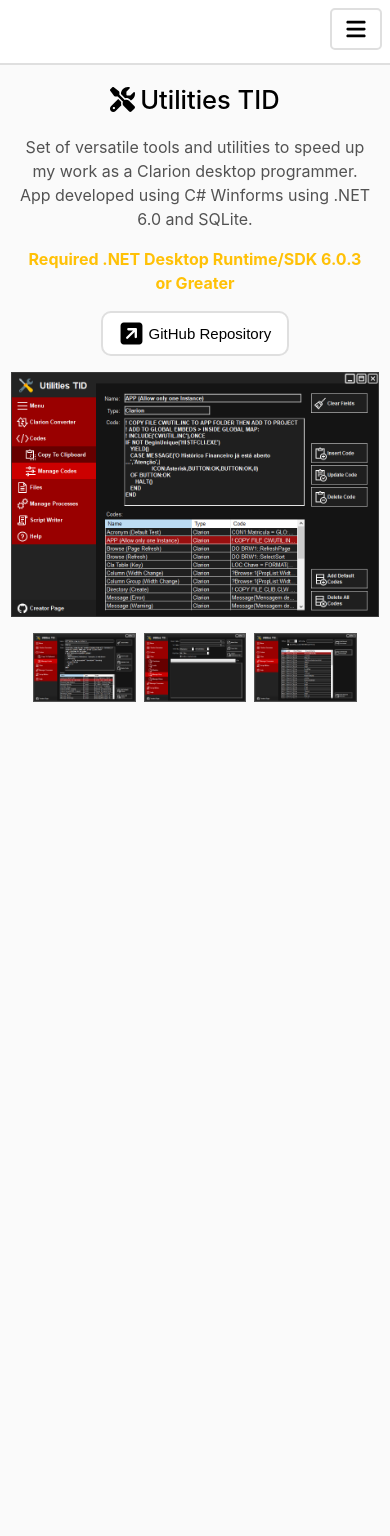
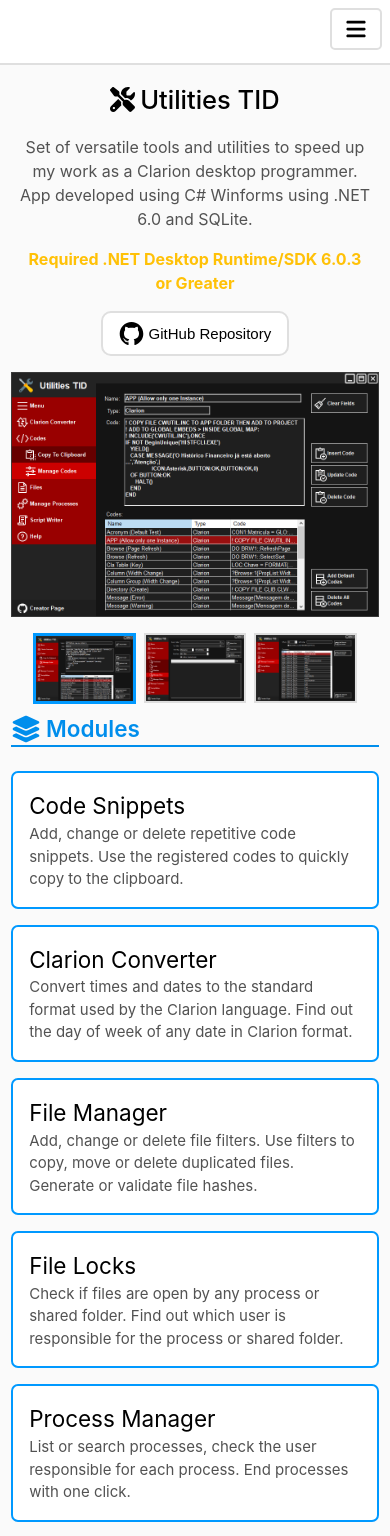
Before and after one commit to Neerosh/neerosh-website-frontend, a Vue app: page /projects/UtilitiesTid in a window 390 px wide. Shown: the top 1536 px of the page. Before the commit the page ends 844 px from the top, so only its background shows below. Built offline with nearby package versions, Linux system fonts and the light colour scheme.

Commit message:
Improved ImageCarousel,UtilitiesTidView, Created ProjectDetailCards

```diff
--- a/src/components/ImageCarousel.vue
+++ b/src/components/ImageCarousel.vue
@@ -6,7 +6,7 @@
 		props:{
 			imagesList: {
 				typeof: Array,
-				default: true
+				require: true
 			},
 		},
     data() {
@@ -18,7 +18,11 @@
       LeftIcon,RightIcon
     },
     methods:{
-      changeImage(direction){
+      changeImageArrows(direction){
+        var selectedImage = document.getElementById(this.imagesList[this.selectedIndex].name+'_'+this.selectedIndex)
+
+        selectedImage.classList.remove("mini-image-selected")
+
         if (direction == 'right' && this.selectedIndex < (this.imagesList.length-1)){
           this.selectedIndex += 1
         }
@@ -26,6 +30,21 @@
         if (direction == 'left' && this.selectedIndex > 0){
           this.selectedIndex -= 1
         }
+
+        selectedImage = document.getElementById(this.imagesList[this.selectedIndex].name+'_'+this.selectedIndex)
+
+        selectedImage.classList.add("mini-image-selected")
+      },
+      changeImageClick(index){
+        var selectedImage = document.getElementById(this.imagesList[this.selectedIndex].name+'_'+this.selectedIndex)
+
+        selectedImage.classList.remove("mini-image-selected")
+
+        this.selectedIndex = index
+
+        selectedImage = document.getElementById(this.imagesList[this.selectedIndex].name+'_'+this.selectedIndex)
+
+        selectedImage.classList.add("mini-image-selected")
       }
     }
   }
@@ -33,12 +52,20 @@
 
 <template>
   <div class="flex-image">
-    <LeftIcon class="svg-arrows" @click="changeImage('left')"/>
-    <img class="main-image" v-bind:src="imagesList[selectedIndex].path" />
-    <RightIcon class="svg-arrows" @click="changeImage('right')"/>
+    <LeftIcon class="svg-arrows" @click="changeImageArrows('left')"/>
+    <img class="main-image"
+    v-bind:alt="imagesList[selectedIndex].name"
+    v-bind:src="imagesList[selectedIndex].path" />
+    <RightIcon class="svg-arrows" @click="changeImageArrows('right')"/>
   </div>
   <div class="flex-bar-miniatures">
-    <img class="mini-image" v-for="image in imagesList" v-bind:src="image.path" @click="selectedIndex = image.id"/>
+    <img class="mini-image"
+    v-for="(image,index) in imagesList"
+    v-bind:id="image.name+'_'+index"
+    v-bind:alt="image.name"
+    v-bind:src="image.path"
+    v-bind:class="index == 0 ? 'mini-image-selected': true"
+    @click="changeImageClick(index)"/>
   </div>
 </template>
 
@@ -80,15 +107,13 @@
   }
 
   .mini-image{
-    transition: 0.2s;
-    width: 200px;
-    border: 1px solid var(--color-text-secondary);
+    width: 180px;
+    border: 2px solid var(--color-button-background-highlight);
   }
 
-  .mini-image:hover{
-    border-color: var(--color-card-border);
+  .mini-image-selected, .mini-image-selected:hover{
+    border: 3px solid var(--color-card-border);
   }
-
 
   @media (max-width: 800px) {
     .svg-arrows{
--- /dev/null
+++ b/src/components/ProjectDetailCards.vue
@@ -0,0 +1,60 @@
+<script>
+  export default {
+    props: {
+      projectDetails: {
+        typeof: Array,
+        require: true
+      }
+    },
+    components: {  }
+  }
+</script>
+
+<template>
+  <div class="project-detail-list">
+    <div class="card" v-for="item in projectDetails">
+      <h2>
+        {{ item.name }}
+      </h2>
+      <p class="description">
+        {{ item.description }}
+      </p>
+    </div>
+  </div>
+</template>
+
+<style scoped>
+  .project-detail-list{
+    display: grid;
+    grid-template-columns: repeat(3,minmax(0, 1fr));
+    margin-top: 1.5rem;
+    column-gap: 1rem;
+    row-gap: 1rem;
+  }
+
+  .card{
+    display: flex;
+    flex-direction: column;
+    border: 2px solid var(--color-card-border);
+    background-color: var(--color-card-background);
+    border-radius: 7px;
+    padding: 1rem;
+  }
+
+  .description{
+    color: var(--color-text-secondary)
+  }
+
+
+  @media (max-width: 1000px) {
+    .project-detail-list{
+      grid-template-columns: repeat(2,minmax(0, 1fr));
+    }
+  }
+
+  @media (max-width: 700px) {
+    .project-detail-list{
+      grid-template-columns: minmax(0, 1fr);
+    }
+  }
+</style>
--- /dev/null
+++ b/src/components/icons/ResourcesIcon.vue
@@ -0,0 +1,6 @@
+<template>
+  <svg xmlns="http://www.w3.org/2000/svg" viewBox="0 0 576 512">
+    <!--! Font Awesome Pro 6.2.0 by @fontawesome - https://fontawesome.com License - https://fontawesome.com/license (Commercial License) Copyright 2022 Fonticons, Inc. -->
+    <path fill="currentcolor" d="M264.5 5.2c14.9-6.9 32.1-6.9 47 0l218.6 101c8.5 3.9 13.9 12.4 13.9 21.8s-5.4 17.9-13.9 21.8l-218.6 101c-14.9 6.9-32.1 6.9-47 0L45.9 149.8C37.4 145.8 32 137.3 32 128s5.4-17.9 13.9-21.8L264.5 5.2zM476.9 209.6l53.2 24.6c8.5 3.9 13.9 12.4 13.9 21.8s-5.4 17.9-13.9 21.8l-218.6 101c-14.9 6.9-32.1 6.9-47 0L45.9 277.8C37.4 273.8 32 265.3 32 256s5.4-17.9 13.9-21.8l53.2-24.6 152 70.2c23.4 10.8 50.4 10.8 73.8 0l152-70.2zm-152 198.2l152-70.2 53.2 24.6c8.5 3.9 13.9 12.4 13.9 21.8s-5.4 17.9-13.9 21.8l-218.6 101c-14.9 6.9-32.1 6.9-47 0L45.9 405.8C37.4 401.8 32 393.3 32 384s5.4-17.9 13.9-21.8l53.2-24.6 152 70.2c23.4 10.8 50.4 10.8 73.8 0z"/>
+  </svg>
+</template>
--- a/src/views/projects/UtilitiesTidView.vue
+++ b/src/views/projects/UtilitiesTidView.vue
@@ -1,19 +1,53 @@
 <script setup>
   import ToolsIcon from '../../components/icons/ToolsIcon.vue'
-  import LinkIcon from '../../components/icons/LinkIcon.vue';
+  import ResourcesIcon from '../../components/icons/ResourcesIcon.vue'
+  import GitHubIcon from '../../components/icons/GitHubIcon.vue';
   import ImageCarousel from '../../components/ImageCarousel.vue';
+  import ProjectDetailCards from '../../components/ProjectDetailCards.vue';
+
   const imageList = [
     {
-      id:0,
+      name:'Manage Code',
       path:'/images/Projects/utilitiesTid/UtilitiesTID_ManageCode.png'
     },
     {
-      id:1,
+      name:'Manage Files',
       path:'/images/Projects/utilitiesTid/UtilitiesTID_ManageFiles.png'
     },
     {
-      id:2,
+      name:'Manage Processes',
       path:'/images/Projects/utilitiesTid/UtilitiesTID_ManageProcesses.png'
+    },
+  ]
+
+  const detailsList = [
+    {
+      name:'Code Snippets',
+      description:'Add, change or delete repetitive code snippets. Use the registered codes to quickly copy to the clipboard.'
+    },
+    {
+      name:'Clarion Converter',
+      description:'Convert times and dates to the standard format used by the Clarion language. Find out the day of week of any date in Clarion format.'
+    },
+    {
+      name:'File Manager',
+      description:'Add, change or delete file filters. Use filters to copy, move or delete duplicated files. Generate or validate file hashes.'
+    },
+    {
+      name:'File Locks',
+      description:'Check if files are open by any process or shared folder. Find out which user is responsible for the process or shared folder.'
+    },
+    {
+      name:'Process Manager',
+      description:'List or search processes, check the user responsible for each process. End processes with one click.'
+    },
+    {
+      name:'SQL Scripts',
+      description:'Generate predefined scripts using specific folder paths from your machine.'
+    },
+    {
+      name:'Watcher',
+      description:'Watch over files or folders in real time, choose the events to be notified: name change, last access, etc...'
     },
   ]
 
@@ -34,11 +68,18 @@
   <div class="flex-bar-buttons">
     <a href="https://github.com/Neerosh/UtilitiesTID" target="_blank">
       <button  class="flex-button">
-        <LinkIcon class="svg-button"/> GitHub Repository
+        <GitHubIcon class="svg-button"/>
+        GitHub Repository
       </button>
     </a>
   </div>
   <ImageCarousel v-bind:imagesList="imageList"/>
+  <section name="Resources">
+    <h2 class="section-heading">
+      <ResourcesIcon class="svg-heading"/>Modules
+    </h2>
+    <ProjectDetailCards v-bind:projectDetails="detailsList"/>
+  </section>
 </template>
 
 <style scoped>
@@ -57,7 +98,7 @@
     padding: 1rem 0.5rem;
   }
 
-  .flex-bar-images-mini, .flex-bar-images,  .flex-bar-buttons, .flex-button{
+  .flex-bar-header, .flex-bar-buttons, .flex-button{
     display: flex;
     flex-direction: row;
     flex-wrap: nowrap;
@@ -67,35 +108,30 @@
   }
 
   .flex-bar-header{
+    font-weight: 500;
+  }
+
+  .section-heading{
     display: flex;
     flex-direction: row;
     flex-wrap: nowrap;
-    justify-content: center;
     align-items: center;
-    width: 100%;
-    font-weight: 500;
+
+    margin: 0.5rem 0;
+    color: var(--color-heading);
+    font-weight: 600;
+    border-bottom: solid 2px;
   }
 
-  .flex-bar-images, .flex-bar-images-mini{
-    margin: 1rem 0 0 0;
-    column-gap: 0.5rem;
+  .svg-heading{
+    min-height: 30px;
+    min-width: 30px;
+    max-height: 30px;
+    max-width: 30px;
+    margin-right: 0.3rem;
   }
 
-  .project-image{
-    width: 700px;
-  }
-
-  .project-image-mini{
-    width: 150px;
-    transition: 0.2s;
-    border: 1px solid var(--color-text-secondary);
-  }
-
-  .project-image-mini:hover{
-    border-color: var(--color-card-border);
-  }
-
-  .svg-header{
+  .svg-header, .svg-button{
     min-height: 25px;
     max-height: 25px;
     min-width: 25px;
@@ -103,13 +139,6 @@
     margin-right: 0.3rem;
   }
 
-  .svg-button{
-    min-height: 25px;
-    max-height: 25px;
-    min-width: 25px;
-    max-width: 25px;
-    margin-right: 0.3rem;
-  }
 
   @media (max-width: 800px) {
     .project-image{
```
Also changed, not shown: src/components/ProjectsCards.vue (indentation only).
